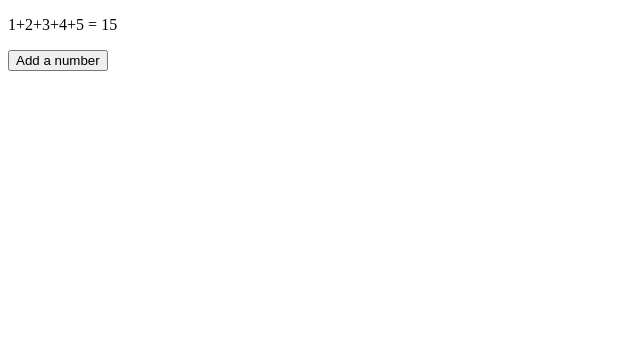
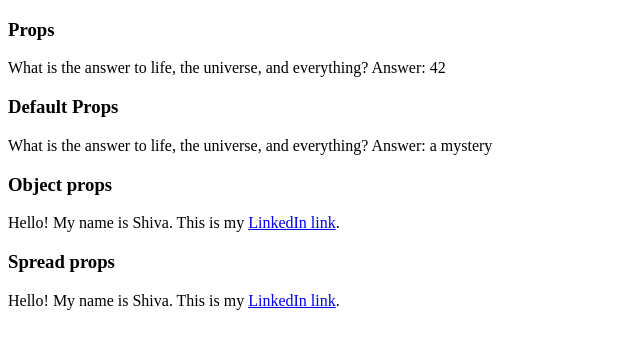
Before and after one commit to shivaprakash-sudo/learn-svelte, a SvelteKit app: page / in a window 1280 px wide. Shown: the top 348 px of the page, without its empty margins (0-640 px from the left). Built offline with nearby package versions, Linux system fonts and the light colour scheme.

Commit message:
learnt to add props

```diff
--- a/src/routes/+page.svelte
+++ b/src/routes/+page.svelte
@@ -1,15 +1,23 @@
 <script>
-    let numbers = [1, 2, 3, 4, 5];
+    import Nested from './Nested.svelte';
+    import Info from './Info.svelte';
 
-    function addNumber() {
-        numbers = [...numbers, numbers.length + 1];
-    }
-
-    $: sum = numbers.reduce((a, b) => a + b, 0);
+    const details = {
+        name: "Shiva",
+        link: "https://linkedin.com/in/shiva-pendem"
+    };
 </script>
 
-<p>{numbers.join("+")} = {sum}</p>
+<h3>Props</h3>
+<Nested answer={42}/>
 
-<button on:click={addNumber}>
-    Add a number
-</button>
+<h3>Default Props</h3>
+<Nested />
+
+<h3>Object props</h3>
+
+<Info name={details.name} link={details.link}/>
+
+<h3>Spread props</h3>
+
+<Info {...details}/>
--- /dev/null
+++ b/src/routes/Info.svelte
@@ -0,0 +1,8 @@
+<script>
+    export let name;
+    export let link;
+</script>
+
+<p>
+    Hello! My name is {name}. This is my <a href={link}>LinkedIn link</a>.
+</p>
--- /dev/null
+++ b/src/routes/Nested.svelte
@@ -0,0 +1,5 @@
+<script>
+    export let answer = "a mystery";
+</script>
+
+<p>What is the answer to life, the universe, and everything? Answer: {answer}</p>
```
